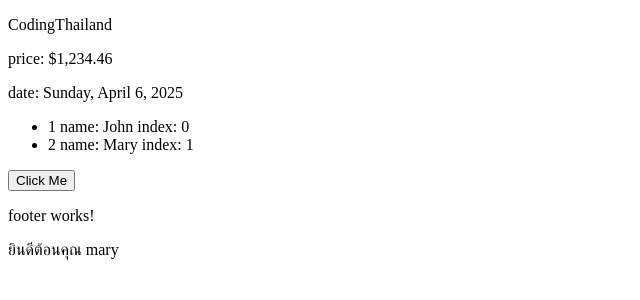
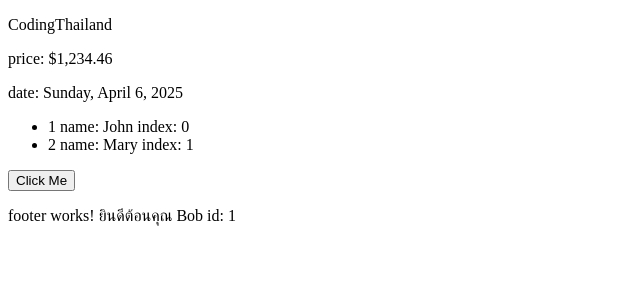
Before and after one commit to TypeTew/modern-angular-app_19, an Angular app: page / in a window 1280 px wide. Shown: the top 300 px of the page, without its empty margins (0-640 px from the left). Built offline with nearby package versions, Linux system fonts and the light colour scheme.

Commit message:
ส่งเป็นแบบ object

```diff
--- a/src/app/shared/footer/footer.component.html
+++ b/src/app/shared/footer/footer.component.html
@@ -1,3 +1,4 @@
-<p>footer works!</p>
-
-<app-user-profile [profile]="profile"/>
+<p>
+    footer works!
+    <app-user-profile [profile]="profile" />
+</p>
--- a/src/app/shared/footer/footer.component.ts
+++ b/src/app/shared/footer/footer.component.ts
@@ -1,12 +1,13 @@
 import { Component } from '@angular/core';
-import { UserProfileComponent } from "../user-profile/user-profile.component";
+import { UserProfileComponent } from '../user-profile/user-profile.component';
 
 @Component({
   selector: 'app-footer',
   imports: [UserProfileComponent],
   templateUrl: './footer.component.html',
-  styleUrl: './footer.component.css'
+  styleUrl: './footer.component.css',
 })
 export class FooterComponent {
-  profile = "mary";
+  profile = {id: 1, name: 'Bob'};
+
 }
--- a/src/app/shared/user-profile/user-profile.component.html
+++ b/src/app/shared/user-profile/user-profile.component.html
@@ -1,3 +1,3 @@
 <span>
-    ยินดีต้อนคุณ {{ profile() }}
+    ยินดีต้อนคุณ {{ profile().name }} id: {{ profile().id }}
 </span>
--- a/src/app/shared/user-profile/user-profile.component.ts
+++ b/src/app/shared/user-profile/user-profile.component.ts
@@ -1,12 +1,13 @@
 import { Component, input } from '@angular/core';
+import { UserProfileInput } from './user-profile.types';
 
 @Component({
   selector: 'app-user-profile',
-  imports: [],
   templateUrl: './user-profile.component.html',
   styleUrl: './user-profile.component.css'
+
 })
 export class UserProfileComponent {
-  profile = input<string>("");
-
+  //profile = input<string>("");
+  profile = input.required<UserProfileInput>();
 }
--- /dev/null
+++ b/src/app/shared/user-profile/user-profile.types.ts
@@ -0,0 +1,4 @@
+export type UserProfileInput = {
+    id: number;
+    name: string;
+}
```
